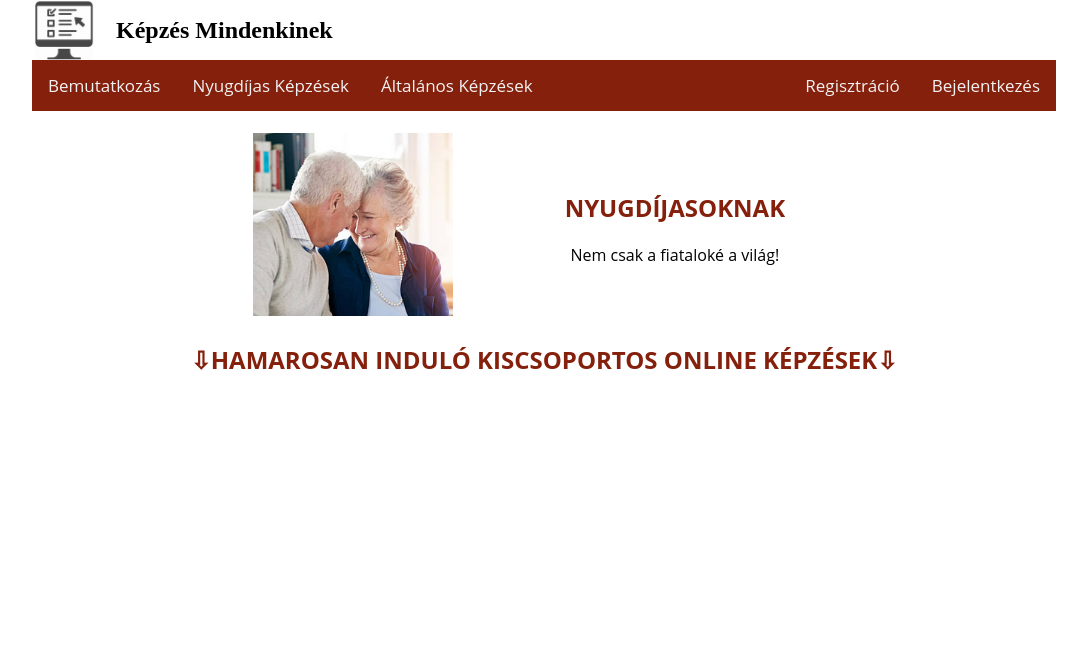
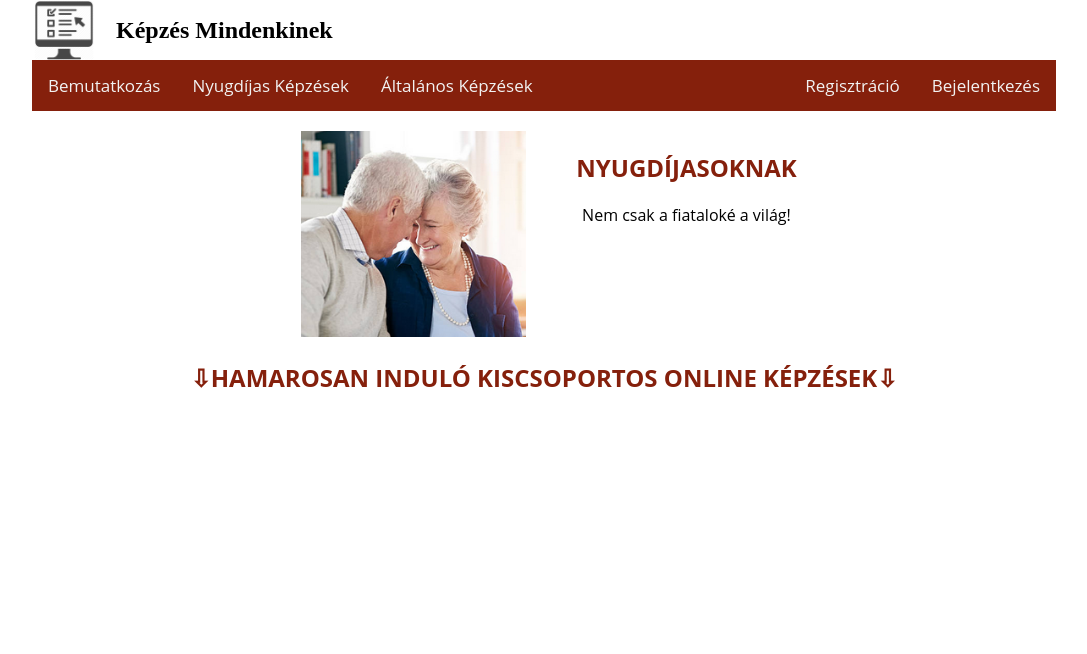
Before and after one commit to rolkotaki/django-hajni-courses, a Django app: page /nyugdijas-kepzesek in a window 1280 px wide. Shown: the top 654 px of the page, without its empty margins (96-1183 px from the left). Run offline with Django 5.2, Linux system fonts and the light colour scheme; data that the repository does not hold is empty; parts of the project's set-up code (start-up, migrations or seed data) failed here and were passed over.

Commit message:
Update templates and CSS to be more adaptive to mobile view and some small adjustments

```diff
--- a/hajni_courses_app/static/style/style.css
+++ b/hajni_courses_app/static/style/style.css
@@ -162,21 +185,33 @@ html, body {
   height: auto;
 }
 
-.div_course_header {
-  margin: 20px auto 0px auto;
+.center_by_margin {
+  margin-left: auto;
+  margin-right: auto;
+  padding: 0px 10px;
 }
 
-.div_course_header table td{
-  padding: 0px 50px 0px 50px;
+.div_home_header, .div_course_header {
+  margin: 20px auto 0px auto;
+  display: flex;
+  flex-wrap: wrap;
 }
 
-.div_course_header table{
-  max-width: 800px;
+.div_photo_contact, .div_pensioner_header {
+  margin: 0px auto;
+  display: flex;
+  flex-wrap: wrap;
 }
 
-.div_course_header table td img {
-  padding: 0px 10px 0px 10px;
-  width: 200px;
+.div_course_header #pensioner_img {
+  padding: 0px 30px 0px 10px;
+  width: 225px;
+  height: auto;
+}
+
+.div_course_header #general_img {
+  padding: 0px 20px 0px 20px;
+  width: 225px;
   height: auto;
 }
 
--- a/hajni_courses_app/templates/pensioner_courses.html
+++ b/hajni_courses_app/templates/pensioner_courses.html
@@ -6,18 +6,18 @@
 {% load extra_filters %}
 
 <div class="div_course_header">
-    <table>
-        <tr>
-            <td>
-                <img src="{% static 'pensioner_courses_image.png' %}">
-            </td>
-            <td>
-                <h2 class="course_coloured_text">{% trans 'NYUGDÍJASOKNAK' %}</h2>
-                <p>{% trans 'Nem csak a fiataloké a világ!' %}</p>
-            </td>
-        </tr>
-    </table>
-    <h2 class="course_coloured_text">&#8681;{% trans 'HAMAROSAN INDULÓ KISCSOPORTOS ONLINE KÉPZÉSEK' %}&#8681;</h2>
+    <div class="div_pensioner_header">
+        <div class="center_by_margin">
+            <img id="pensioner_img" src="{% static 'pensioner_courses_image.png' %}">
+        </div>
+        <div class="center_by_margin">
+            <h2 class="course_coloured_text">{% trans 'NYUGDÍJASOKNAK' %}</h2>
+            <p>{% trans 'Nem csak a fiataloké a világ!' %}</p>
+        </div>
+    </div>
+    <div class="center_by_margin">
+        <h2 class="course_coloured_text">&#8681;{% trans 'HAMAROSAN INDULÓ KISCSOPORTOS ONLINE KÉPZÉSEK' %}&#8681;</h2>
+    </div>
 </div>
 
 <div id="content_wrapper">
```
Also changed, not shown: other parts of hajni_courses_app/static/style/style.css (+45 -17 lines), hajni_courses_app/templates/apply.html (+12 -11 lines), hajni_courses_app/templates/general_courses.html (+7 -9 lines), hajni_courses_app/templates/home.html (+12 -10 lines), hajni_courses_app/templates/signup.html (+10 -10 lines), hajni_courses_app/tests/test_views.py (+1 -1 lines).
